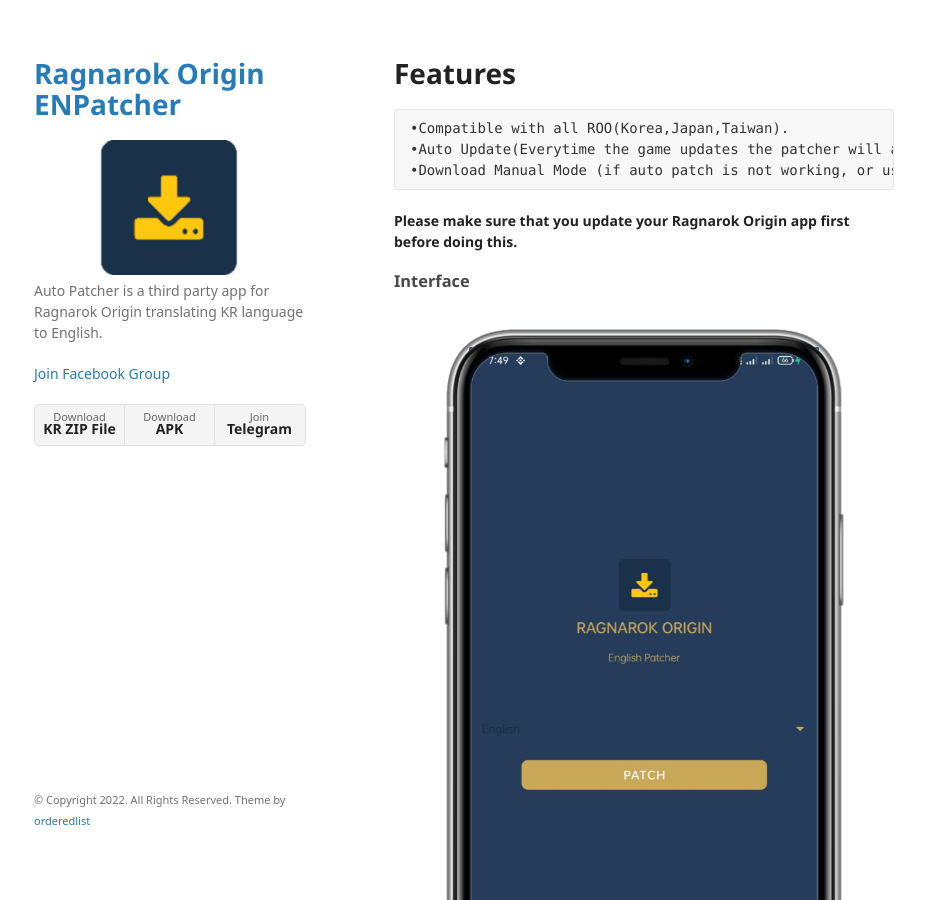
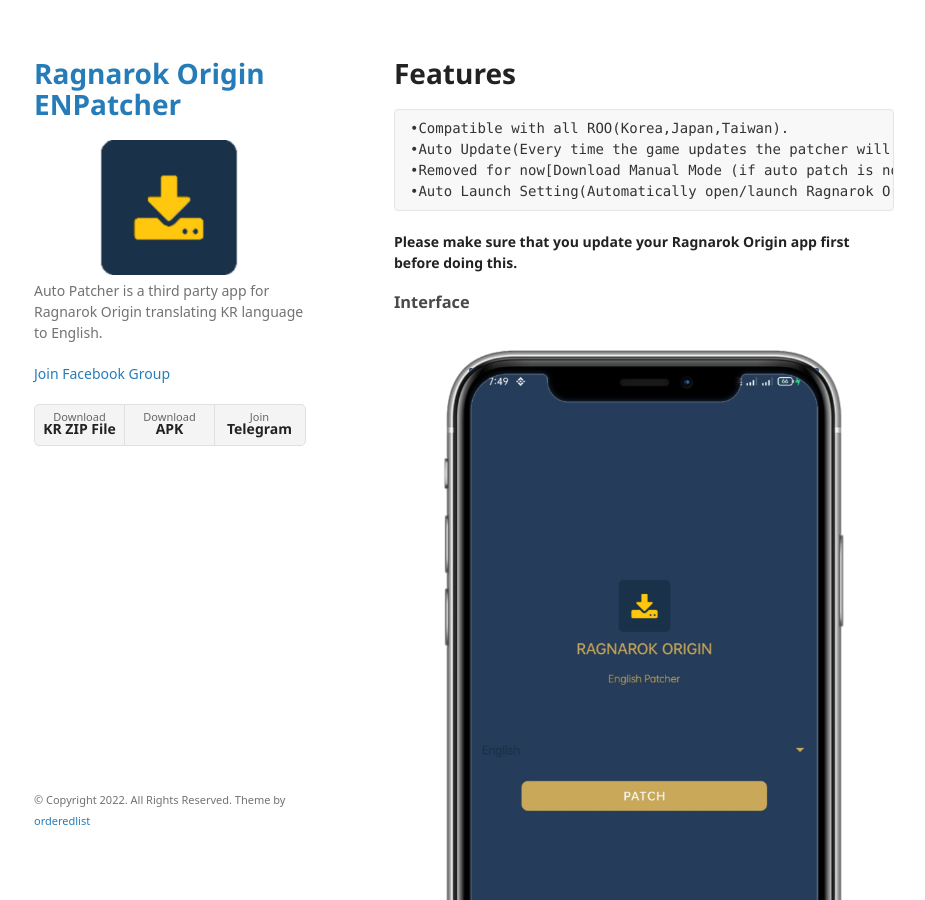
Before and after one commit to RO-ENPatcher/RO-ENPatcher.github.io, a Jekyll site: the page built from index.md, in a window 1280 px wide and 900 px high. Shown: the whole window, without its empty margins (176-1101 px from the left). Built offline with Jekyll 4.4.1, drawn with Linux system fonts in a browser that asks for light colours; some web fonts are replaced; our own code applies the rules of GitHub Pages for plain Markdown files.

Commit message:
Update index.md

````diff
--- a/index.md
+++ b/index.md
@@ -6,8 +6,9 @@ layout: default
 
 ```
 •Compatible with all ROO(Korea,Japan,Taiwan).
-•Auto Update(Everytime the game updates the patcher will auto translate by clicking patch button).
-•Download Manual Mode (if auto patch is not working, or user doesn't want an auto patch)
+•Auto Update(Every time the game updates the patcher will auto translate it by clicking patch button).
+•Removed for now[Download Manual Mode (if auto patch is not working, or user doesn't want an auto patch)]
+•Auto Launch Setting(Automatically open/launch Ragnarok Origin after patching).
 ```
 
 **Please make sure that you update your Ragnarok Origin app first before doing this.**
````
